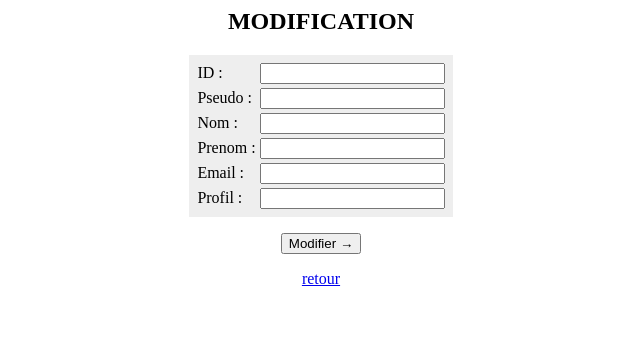
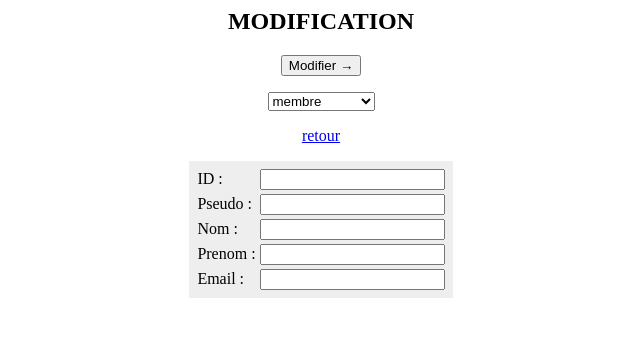
Before and after one commit to mmarcot/url_shortener, a PHP site: page /Menu_modif.php in a window 1280 px wide. Shown: the top 337 px of the page, without its empty margins (319-959 px from the left). Run offline with PHP 8.4, Linux system fonts and the light colour scheme; data that the repository does not hold is empty.

Commit message:
modification du menu modif

```diff
--- a/Menu_modif.php
+++ b/Menu_modif.php
@@ -25,16 +25,17 @@ include_once("Modification.php");
 		  <td>Email :</td>
 		  <td><input type='text' name='mail_m' value=''></td>
 		</tr>
-		<tr>
-		  <td>Profil :</td>
-		  <td><input type='text' name='profil_m' value=''></td>
-		</tr>
-	  </table>
 
 	  <p style='text-align:center;'>
 		<input type='submit' value='Modifier &rarr;'>
 	  </p>
-	</form>";
+	</form>
+
+	<p style='text-align:center;'>
+	<select name = 'profil'>
+	<option>membre</option>
+	<option>administrateur</option>
+	</select>";
 
 	echo"<p style='text-align:center;'>
 	<a href='administration.php'>retour</a>";
```
